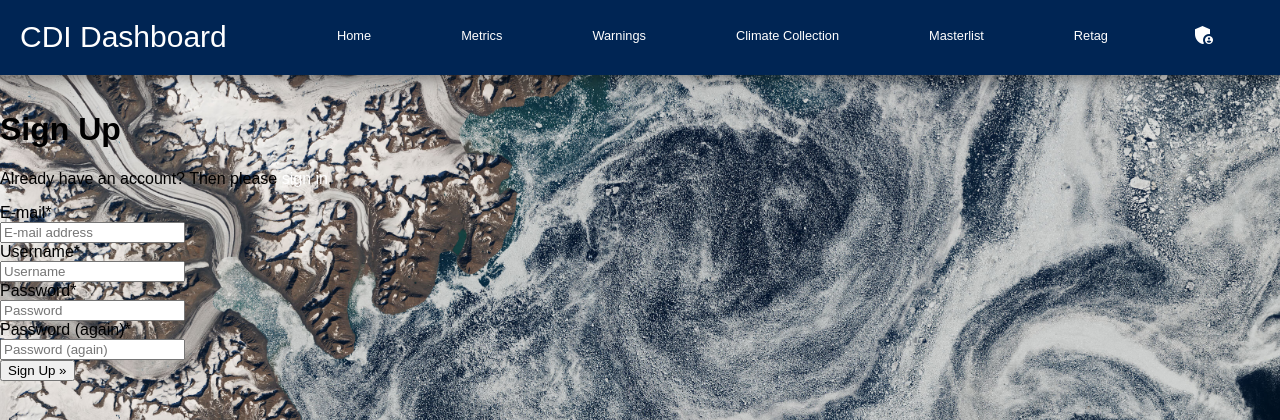
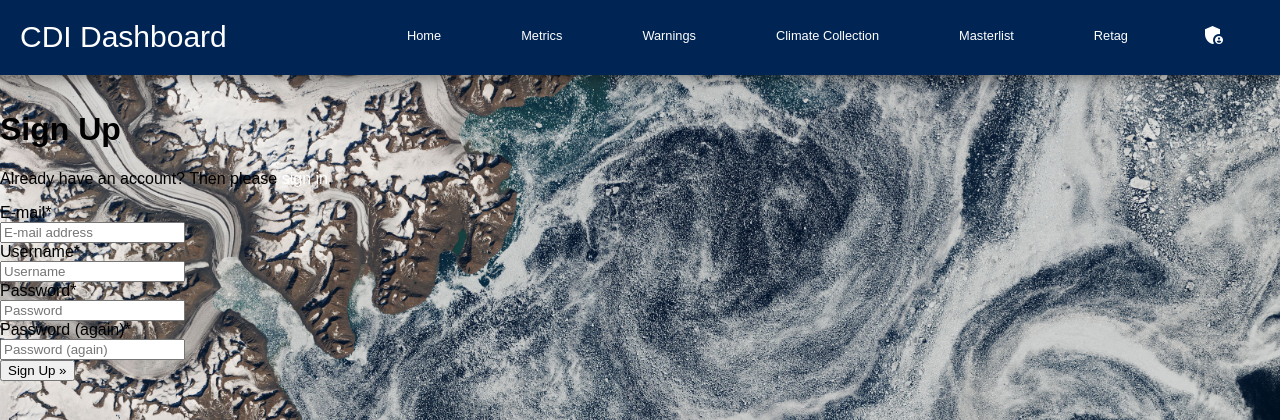
Before and after one commit to NASA-IMPACT/CDI-Dashboard, a Django app: page /accounts/signup/ in a window 1280 px wide. Shown: the top 420 px of the page. Run offline with Django 3.2, Linux system fonts and the light colour scheme; some libraries are stand-ins or nearby versions.

Commit message:
Minor Font and Container Size Edits

```diff
--- a/dashboard/static/css/style.css
+++ b/dashboard/static/css/style.css
@@ -445,7 +445,7 @@ text-align:start;
 
       float: right;
       font-size: 70%;
-      border-right:50px solid transparent;
+      border-right:40px solid transparent;
       border-top:10px solid transparent;
 
 
@@ -508,7 +508,7 @@ text-align:start;
       display: flex;
       flex-wrap: wrap;
       justify-content: center;
-      height: 900px;
+      height: 800px;
 
       }
 
```
